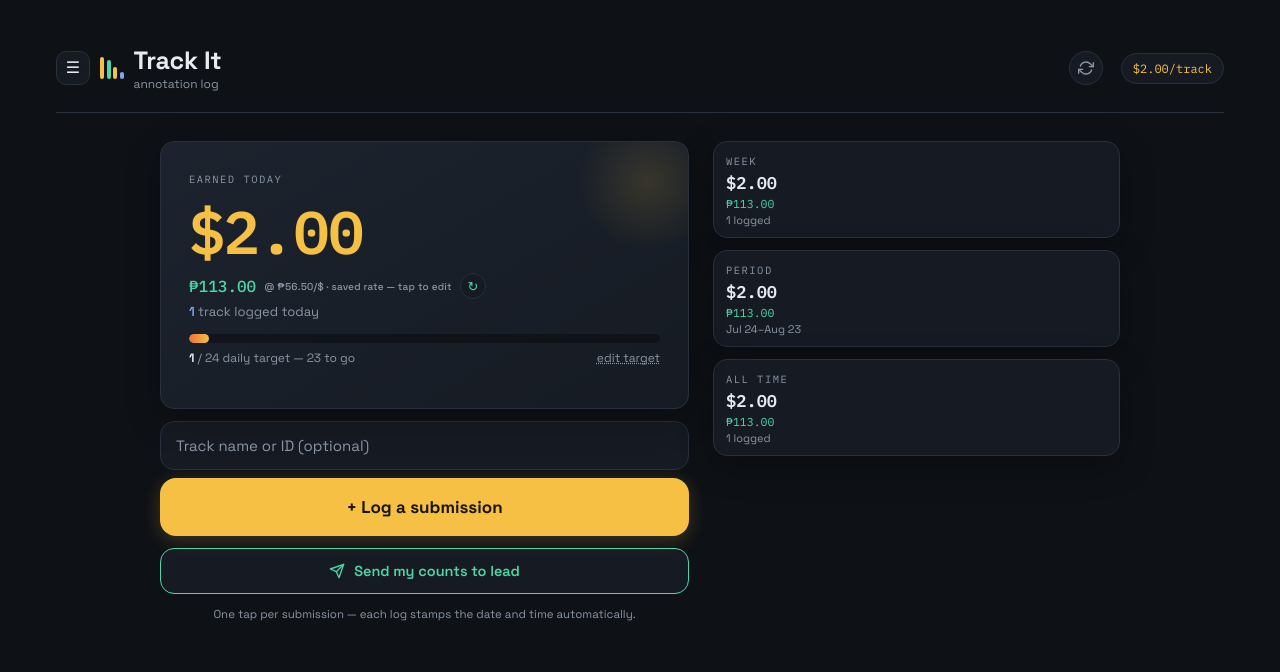
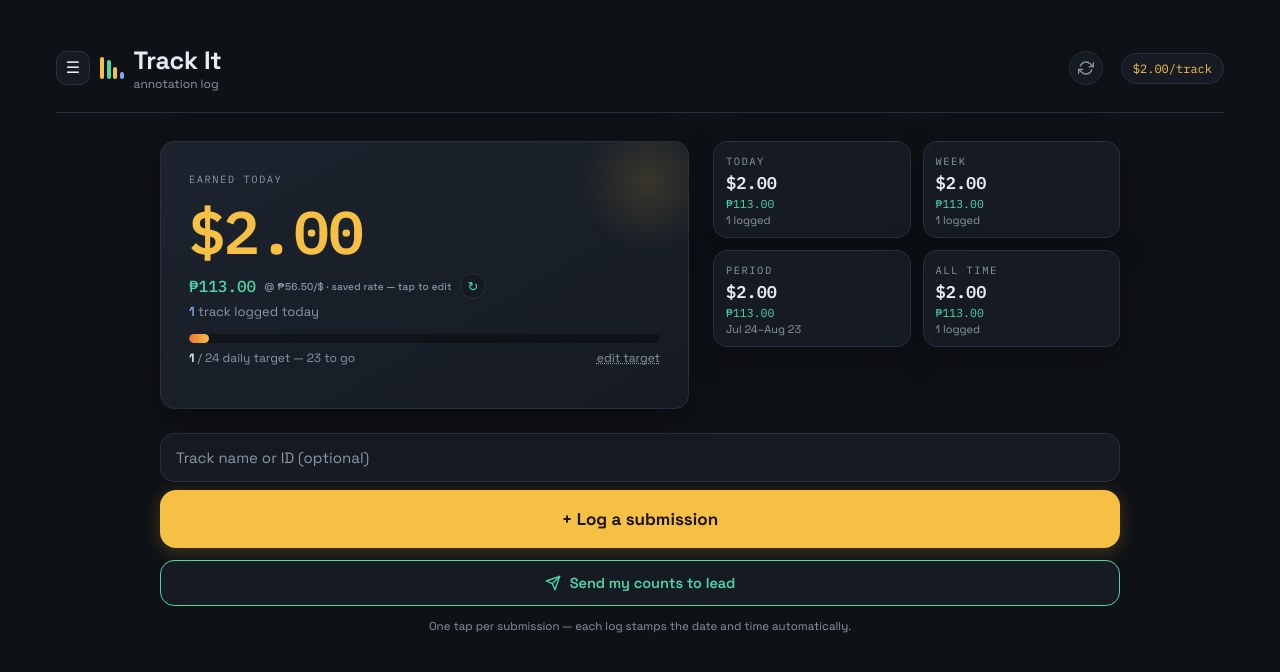
Before and after one commit to msmaryjoysomera-create/track-it, a website: page index.html in a window 1280 px wide. Both pictures are taken after typing "Sample" into the empty fields and a click on the button "+ Log a submission". Drawn offline with Linux system fonts and the light colour scheme; a script that the page names is missing.

Commit message:
Rearrange dashboard: 2x2 stats grid with Today tile, full-width log bar
Right column now shows Today/Week/Period/All-time as a 2x2 grid with
the Team card stacked below it, and the log-a-submission controls
move to a full-width bar under both columns, matching the requested
wireframe layout.

```diff
--- a/index.html
+++ b/index.html
@@ -153,7 +153,8 @@
   .sendBtn:active{transform:scale(.98)}
   .hidden{display:none!important}
 
-  .grid{display:grid;grid-template-columns:1fr 1fr 1fr;gap:8px;margin-bottom:16px}
+  .grid{display:grid;grid-template-columns:1fr 1fr;gap:8px;margin-bottom:16px}
+  .logRow{margin-top:4px}
   .stat{background:var(--card);border:1px solid var(--line);border-radius:var(--radius);padding:12px 12px 10px}
   .stat .v{font-family:var(--mono);font-size:17px;font-weight:600;margin-top:4px;font-variant-numeric:tabular-nums;color:var(--text)}
   .stat .n{font-size:11px;color:var(--muted);margin-top:2px}
@@ -333,7 +334,8 @@
     .dashboardInner{max-width:760px}
     #viewDashboard .dashboardInner{max-width:960px}
     .dashTop{display:grid;grid-template-columns:1.3fr 1fr;gap:24px;align-items:start}
-    .dashRight .grid{grid-template-columns:1fr;gap:12px;margin-bottom:0}
+    .dashRight .grid{gap:12px;margin-bottom:16px}
+    .logRow{margin-top:12px}
   }
   @media (min-width:1280px){
     body{max-width:1440px;padding:44px 56px 64px}
@@ -468,19 +470,14 @@
   </div>
 </section>
 
-<input type="text" class="songIn" id="songIn" placeholder="Track name or ID (optional)" enterkeyhint="send" autocomplete="off">
-<button class="logBtn" id="addBtn">+ Log a submission</button>
-<button class="sendBtn" id="sendBtn"><svg class="prof-icon" viewBox="0 0 24 24" fill="none" stroke="currentColor" stroke-width="2" stroke-linecap="round" stroke-linejoin="round"><line x1="22" y1="2" x2="11" y2="13"></line><polygon points="22 2 15 22 11 13 2 9 22 2"></polygon></svg> Send my counts to lead</button>
-<p class="hint" id="hintText">One tap per submission — each log stamps the date and time automatically.</p>
 </div>
 
 <div class="dashRight">
 <div class="grid">
+  <div class="stat"><div class="eyebrow">Today</div><div class="v" id="cardTodayAmt">$0.00</div><div class="p" id="cardTodayPhp"></div><div class="n" id="cardTodayN"></div></div>
   <div class="stat"><div class="eyebrow">Week</div><div class="v" id="weekAmt">$0.00</div><div class="p" id="weekPhp"></div><div class="n" id="weekN"></div></div>
   <div class="stat"><div class="eyebrow">Period</div><div class="v" id="monthAmt">$0.00</div><div class="p" id="monthPhp"></div><div class="n" id="monthN"></div></div>
   <div class="stat"><div class="eyebrow">All time</div><div class="v" id="allAmt">$0.00</div><div class="p" id="allPhp"></div><div class="n" id="allN"></div></div>
-</div>
-</div>
 </div>
 
 <div class="team hidden" id="teamCard">
@@ -495,6 +492,15 @@
     <div class="tsum" id="teamSum"></div>
     <div id="teamRows"></div>
   </div>
+</div>
+</div>
+</div>
+
+<div class="logRow">
+<input type="text" class="songIn" id="songIn" placeholder="Track name or ID (optional)" enterkeyhint="send" autocomplete="off">
+<button class="logBtn" id="addBtn">+ Log a submission</button>
+<button class="sendBtn" id="sendBtn"><svg class="prof-icon" viewBox="0 0 24 24" fill="none" stroke="currentColor" stroke-width="2" stroke-linecap="round" stroke-linejoin="round"><line x1="22" y1="2" x2="11" y2="13"></line><polygon points="22 2 15 22 11 13 2 9 22 2"></polygon></svg> Send my counts to lead</button>
+<p class="hint" id="hintText">One tap per submission — each log stamps the date and time automatically.</p>
 </div>
 </div>
 </div>
@@ -1148,6 +1154,7 @@ function render(){
     $('todaySub').innerHTML='<b>'+nToday+'</b> track'+(nToday===1?'':'s')+' logged today';
   }
   $('todayPhp').innerHTML=peso(earnToday*state.php)+' <small>@ ₱'+state.php.toFixed(2)+'/$ '+(rateLive?'· live rate':'· saved rate — tap to edit')+'</small><button class="refresh" id="rateRefresh" aria-label="Refresh exchange rate" title="Refresh rate">↻</button>';
+  $('cardTodayAmt').textContent=money(earnToday);$('cardTodayPhp').textContent=peso(earnToday*state.php);$('cardTodayN').textContent=nToday+' logged'+(teamToday?' +'+teamToday+' team':'');
   $('weekAmt').textContent=money(earnWeek);$('weekPhp').textContent=peso(earnWeek*state.php);$('weekN').textContent=nWeek+' logged'+(teamWeek?' +'+teamWeek+' team':'');
   $('monthAmt').textContent=money(earnMonth);$('monthPhp').textContent=peso(earnMonth*state.php);
   const ps=periodStart(now),pe=new Date(ps.getFullYear(),ps.getMonth()+1,23);
@@ -1198,7 +1205,7 @@ function renderTeam(){
       +'</div>';
   });
   $('teamSum').innerHTML=(names.length?('Your cut: <b>'+money(totalN*cut)+'</b> · '):'')+'they earn <button id="tcrateBtn">'+money(state.tcrate)+'/track</button>';
-  $('teamRows').innerHTML=rows||'<div class="none">No team counts yet. Team members can sign up themselves and tap "Send my counts to Jun" once they\'re in.</div>';
+  $('teamRows').innerHTML=rows||'<div class="none">No team counts yet. Team members can sign up themselves and tap "Send my counts to lead" once they\'re in.</div>';
   const tb=$('tcrateBtn');
   if(tb)tb.addEventListener('click',()=>{
     askNum('Colleague pay per track','Amount in USD a colleague earns per track. Your cut = your rate minus this.',state.tcrate,n=>{
```
